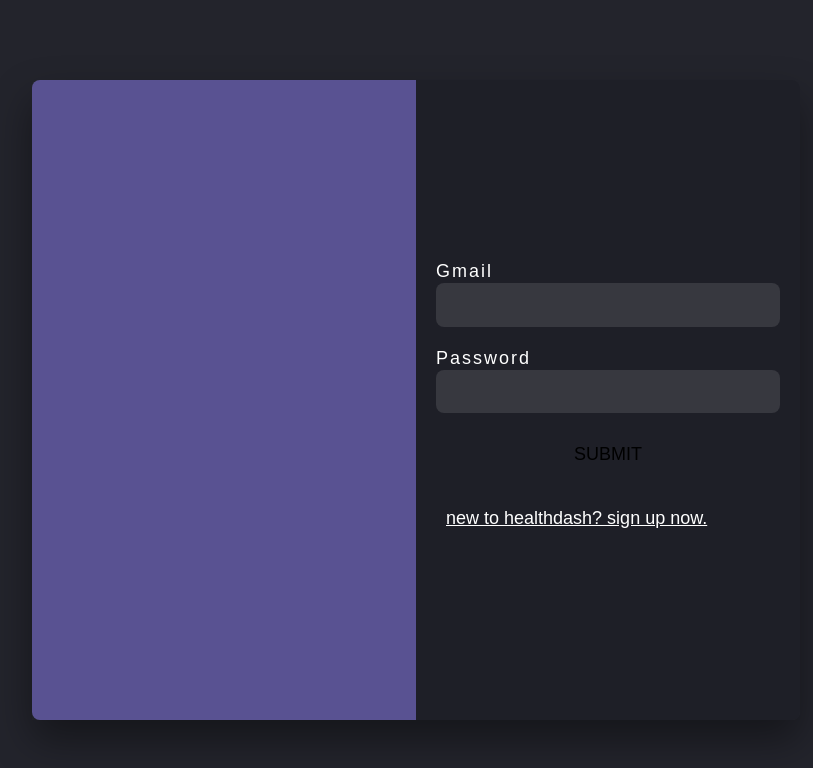
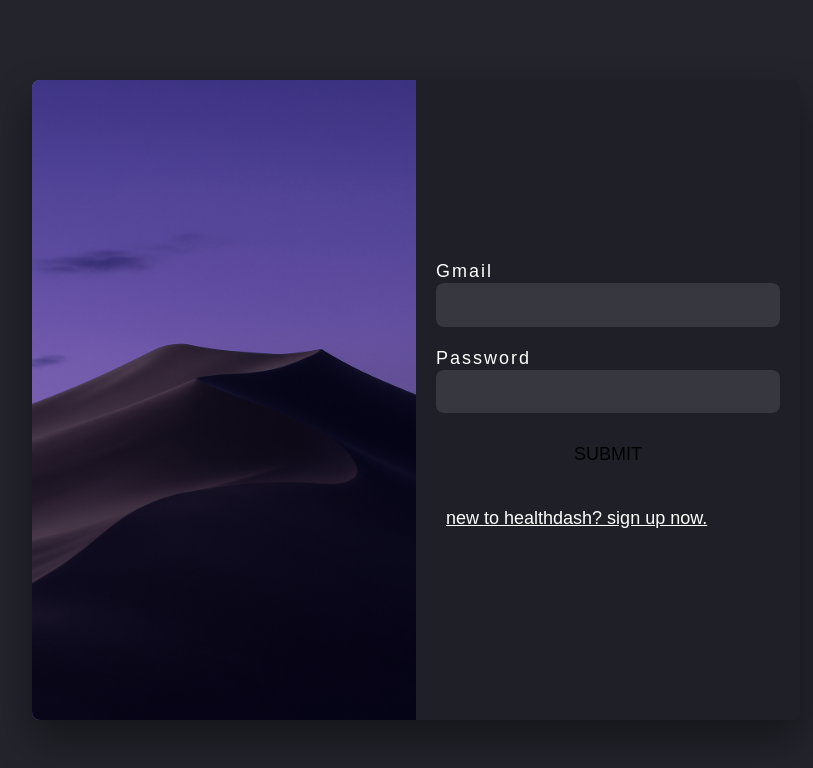
Before and after one commit to IsaRakhatbekov/healthDash, a React (Vite) app: page / in a window 1280 px wide. Shown: the top 768 px of the page, without its empty margins (224-1037 px from the left). Built offline with nearby package versions, Linux system fonts and the light colour scheme.

Commit message:
added photo

```diff
--- a/src/pages/AuthPage/AuthPage.module.scss
+++ b/src/pages/AuthPage/AuthPage.module.scss
@@ -9,6 +9,7 @@
   display: flex;
   align-items: center;
   border-radius: 8px;
+  overflow: hidden;
   box-shadow: 0 20px 40px rgba(0, 0, 0, 0.4);
   // box-shadow: 0 0 15px rgba(146, 130, 250, 0.2), 0 10px 30px rgba(0, 0, 0, 0.6);
 
@@ -23,6 +24,7 @@
     height: 100%;
     background-color: var(--dark-blue);
     position: relative;
+    background: url("../../../public/auth-bg.png") center/cover no-repeat;
 
     &::after {
       content: "";
```
Also changed, not shown: public/auth-bg.png (added).
